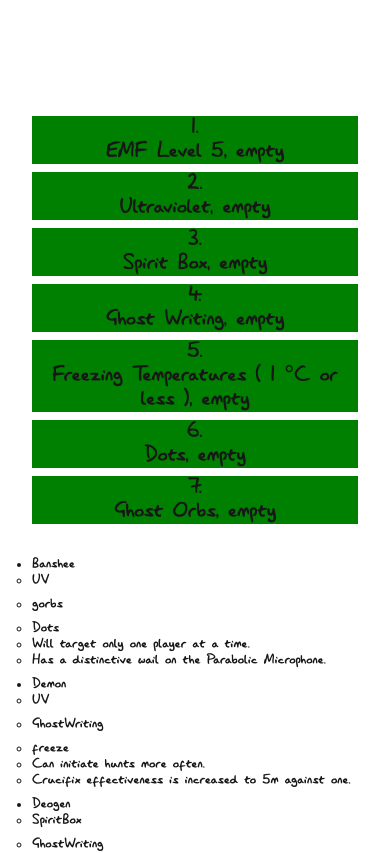
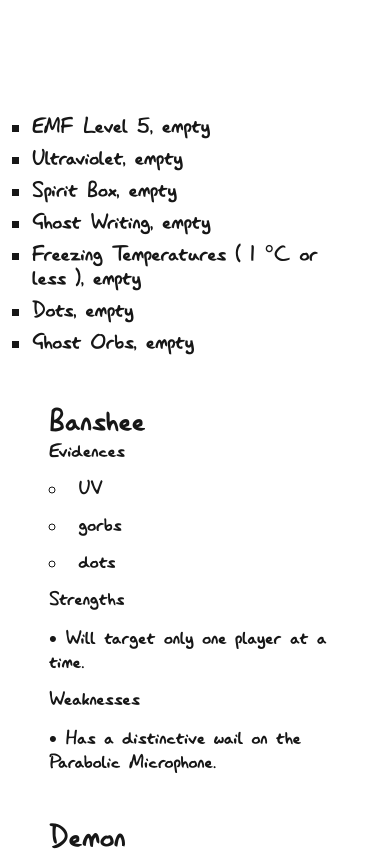
Before and after one commit to rgibbons131/PhasmaphobiaInvestigationHelper, a Next.js app: page / in a window 390 px wide. Shown: the top 853 px of the page. Built offline with nearby package versions, Linux system fonts and the light colour scheme.

Commit message:
Ghosts disapear with evidence

```diff
--- a/src/app/EvidenceCheckbox.js
+++ b/src/app/EvidenceCheckbox.js
@@ -1,4 +1,4 @@
-import styles from "./page.module.css";
+import styles from "./evidenceCheckbox.module.css";
 
 export default function EvidenceCheckbox({ name, valueIn = name, val, func }) {
   return (
--- a/src/app/Ghost.js
+++ b/src/app/Ghost.js
@@ -1,4 +1,7 @@
+import styles from "./ghost.module.css";
+
 export default function Ghost({ ghost, evidences }) {
+  let className = styles.ghostCard;
   let evidence = [];
   for (let i = 0; i < ghost.evidence.length; i++) {
     evidence.push(
@@ -15,6 +18,13 @@ export default function Ghost({ ghost, evidences }) {
       </li>
     );
   }
+  for (let eName in evidences) {
+    if (!ghost.evidence.includes(eName)) {
+      if (evidences[eName]) {
+        className = styles.hidden;
+      }
+    }
+  }
   let weaknesses = [];
   for (let i = 0; i < ghost.weaknesses.length; i++) {
     weaknesses.push(
@@ -24,11 +34,14 @@ export default function Ghost({ ghost, evidences }) {
     );
   }
   return (
-    <li className="ghostCard">
-      <div className="ghostName">{ghost.name}</div>
-      <ul className="evidences">{evidence}</ul>
-      <ul className="strengths">{strengths}</ul>
-      <ul className="weaknesses">{weaknesses}</ul>
+    <li className={className}>
+      <div className={styles.ghostName}>{ghost.name}</div>
+      <p>Evidences</p>
+      <ul className={styles.evidences}>{evidence}</ul>
+      <p>Strengths</p>
+      <ul className={styles.strengths}>{strengths}</ul>
+      <p>Weaknesses</p>
+      <ul className={styles.weaknesses}>{weaknesses}</ul>
     </li>
   );
 }
--- /dev/null
+++ b/src/app/evidenceCheckbox.module.css
@@ -0,0 +1,4 @@
+.evidenceCheckbox {
+  text-align: left;
+  list-style: square;
+}
--- /dev/null
+++ b/src/app/ghost.module.css
@@ -0,0 +1,35 @@
+.ghostCard {
+  font-size: 1.4em;
+  list-style: none;
+  list-style-position: inside;
+  margin-top: 10px;
+  margin-left: 10px;
+  margin-right: 10px;
+  padding: 5px;
+  max-width: 300px;
+  border: 2px white solid;
+  border-radius: 5px;
+}
+
+.ghostCard li {
+  margin: 15px 0;
+}
+
+/* .evidences li::marker {
+} */
+
+.strengths li::marker {
+  content: "\2022    ";
+}
+
+.weaknesses li::marker {
+  content: "\2022    ";
+}
+
+.ghostName {
+  font-size: 1.6em;
+}
+
+.hidden {
+  display: none;
+}
--- a/src/app/ghosts.js
+++ b/src/app/ghosts.js
@@ -4,19 +4,19 @@ export default function ghosts() {
   return [
     {
       name: "Banshee",
-      evidence: ["UV", "gorbs", "Dots"],
+      evidence: ["UV", "gorbs", "dots"],
       strengths: ["Will target only one player at a time."],
       weaknesses: ["Has a distinctive wail on the Parabolic Microphone."],
     },
     {
       name: "Demon",
-      evidence: ["UV", "GhostWriting", "freeze"],
+      evidence: ["UV", "ghostWriting", "freeze"],
       strengths: ["Can initiate hunts more often."],
       weaknesses: ["Crucifix effectiveness is increased to 5m against one."],
     },
     {
       name: "Deogen",
-      evidence: ["SpiritBox", "GhostWriting", "Dots"],
+      evidence: ["spiritBox", "ghostWriting", "dots"],
       strengths: [
         "Always knows where the player is during a hunt and moves very fast when going to their location.",
       ],
@@ -24,7 +24,7 @@ export default function ghosts() {
     },
     {
       name: "Goryo",
-      evidence: ["EMF5", "UV", "Dots"],
+      evidence: ["EMF5", "UV", "dots"],
       strengths: [
         "Can only be seen interacting with D.O.T.S. through a camera when nobody is nearby.",
       ],
@@ -44,7 +44,7 @@ export default function ghosts() {
     },
     {
       name: "Mare",
-      evidence: ["SpiritBox", "gorbs", "GhostWriting"],
+      evidence: ["spiritBox", "gorbs", "ghostWriting"],
       strengths: ["Has an increased chance to attack in the dark."],
       weaknesses: [
         "Turning the lights on will reduce the chance of an attack.",
@@ -52,7 +52,7 @@ export default function ghosts() {
     },
     {
       name: "Moroi",
-      evidence: ["SpiritBox", "GhostWriting", "freeze"],
+      evidence: ["spiritBox", "ghostWriting", "freeze"],
       strengths: [
         "Moves noticeably faster at low player sanity and can make players lose sanity quicker than usual while investigating.",
       ],
@@ -60,13 +60,13 @@ export default function ghosts() {
     },
     {
       name: "The Mimic",
-      evidence: ["SpiritBox", "UV", "gorbs", "freeze"],
+      evidence: ["spiritBox", "UV", "gorbs", "freeze"],
       strengths: ["Can mimic the abilities and traits of other ghosts."],
       weaknesses: ["Will present Ghost Orbs as a secondary "],
     },
     {
       name: "Myling",
-      evidence: ["EMF5", "UV", "GhostWriting"],
+      evidence: ["EMF5", "UV", "ghostWriting"],
       strengths: ["Has quieter footsteps during a hunt."],
       weaknesses: ["Produces paranormal sounds more frequently."],
     },
@@ -78,13 +78,13 @@ export default function ghosts() {
     },
     {
       name: "Oni",
-      evidence: ["EMF5", "freeze", "Dots"],
+      evidence: ["EMF5", "freeze", "dots"],
       strengths: ["Increased activity and ghost events."],
       weaknesses: ["An Oni's increased activity makes them easier to find."],
     },
     {
       name: "Onryo",
-      evidence: ["SpiritBox", "gorbs", "freeze"],
+      evidence: ["spiritBox", "gorbs", "freeze"],
       strengths: ["A flame extinguishing can cause an Onryo to attack."],
       weaknesses: [
         "The presence of flames reduces the Onryo's ability to attack.",
@@ -92,7 +92,7 @@ export default function ghosts() {
     },
     {
       name: "Phantom",
-      evidence: ["SpiritBox", "UV", "Dots"],
+      evidence: ["spiritBox", "UV", "dots"],
       strengths: [
         "Looking at a Phantom will lower the player's sanity considerably.",
       ],
@@ -102,13 +102,13 @@ export default function ghosts() {
     },
     {
       name: "Poltergeist",
-      evidence: ["SpiritBox", "UV", "GhostWriting"],
+      evidence: ["spiritBox", "UV", "ghostWriting"],
       strengths: ["Capable of throwing multiple objects at once."],
       weaknesses: ["Becomes powerless with no throwables nearby."],
     },
     {
       name: "Raiju",
-      evidence: ["EMF5", "gorbs", "Dots"],
+      evidence: ["EMF5", "gorbs", "dots"],
       strengths: ["Moves faster near electrical devices."],
       weaknesses: [
         "Disrupts electronic equipment from further away when it hunts.",
@@ -116,7 +116,7 @@ export default function ghosts() {
     },
     {
       name: "Revenant",
-      evidence: ["gorbs", "GhostWriting", "freeze"],
+      evidence: ["gorbs", "ghostWriting", "freeze"],
       strengths: [
         "Can travel significantly faster if a player is spotted during a hunt.",
       ],
@@ -124,13 +124,13 @@ export default function ghosts() {
     },
     {
       name: "Shade",
-      evidence: ["EMF5", "GhostWriting", "freeze"],
+      evidence: ["EMF5", "ghostWriting", "freeze"],
       strengths: ["Being shy makes it more difficult to locate and obtain "],
       weaknesses: ["Less likely to hunt if multiple people are nearby."],
     },
     {
       name: "Spirit",
-      evidence: ["EMF5", "SpiritBox", "GhostWriting"],
+      evidence: ["EMF5", "spiritBox", "ghostWriting"],
       strengths: ["None."],
       weaknesses: [
         "Smudge sticks are more effective, preventing a hunt for longer.",
@@ -138,7 +138,7 @@ export default function ghosts() {
     },
     {
       name: "The Twins",
-      evidence: ["EMF5", "SpiritBox", "freeze"],
+      evidence: ["EMF5", "spiritBox", "freeze"],
       strengths: ["Either Twin may start a hunt, though not at the same time."],
       weaknesses: [
         "Will often interact with the environment at the same time.",
@@ -146,13 +146,13 @@ export default function ghosts() {
     },
     {
       name: "Wraith",
-      evidence: ["EMF5", "SpiritBox", "Dots"],
+      evidence: ["EMF5", "spiritBox", "dots"],
       strengths: ["Does not leave UV footprints after stepping in salt."],
       weaknesses: ["Will become more active if it steps in salt."],
     },
     {
       name: "Yokai",
-      evidence: ["SpiritBox", "gorbs", "Dots"],
+      evidence: ["spiritBox", "gorbs", "dots"],
       strengths: [
         "Talking near the Yokai will anger it, increasing the chance to attack.",
       ],
@@ -160,7 +160,7 @@ export default function ghosts() {
     },
     {
       name: "Yurei",
-      evidence: ["gorbs", "freeze", "Dots"],
+      evidence: ["gorbs", "freeze", "dots"],
       strengths: ["Has a stronger effect on sanity."],
       weaknesses: [
         "Smudging the Yurei's ghost room will reduce how often it wanders.",
@@ -168,7 +168,7 @@ export default function ghosts() {
     },
     {
       name: "Thaye",
-      evidence: ["gorbs", "GhostWriting", "Dots"],
+      evidence: ["gorbs", "ghostWriting", "dots"],
 
       strengths: [
         "Entering the location makes it active, defensive and agile.",
--- a/src/app/page.js
+++ b/src/app/page.js
@@ -38,7 +38,7 @@ export default function Home() {
   return (
     <div className={styles.page}>
       <main className={styles.main}>
-        <ol>
+        <ol className={styles.evidenceList}>
           <TriStateCheckbox
             name="EMF Level 5"
             valueIn="EMF5"
@@ -95,9 +95,8 @@ export default function Home() {
             }}
           />
         </ol>
-        <ul className="ghostList">{ghostList}</ul>
+        <ul className={styles.ghostList}>{ghostList}</ul>
       </main>
-      <footer className={styles.footer}></footer>
     </div>
   );
 }
--- a/src/app/page.module.css
+++ b/src/app/page.module.css
@@ -10,9 +10,15 @@
   align-items: center;
   justify-items: center;
   min-height: 100svh;
-  padding: 80px;
+  padding: 20px;
   gap: 64px;
   font-family: var(--lazy-dog);
+}
+
+.ghostList {
+  display: flex;
+  flex-direction: row;
+  flex-wrap: wrap;
 }
 
 @media (prefers-color-scheme: dark) {
@@ -24,13 +30,8 @@
     --button-secondary-hover: #1a1a1a;
   }
 }
-.evidenceCheckbox {
-  background-color: green;
-}
-
 .main {
-  display: flex;
-  flex-direction: column;
+  display: grid;
   gap: 32px;
   grid-row-start: 2;
 }
@@ -45,53 +46,6 @@
 }
 .main li:not(:last-of-type) {
   margin-bottom: 8px;
-}
-
-.ctas {
-  display: flex;
-  gap: 16px;
-}
-.ctas a {
-  -webkit-appearance: none;
-     -moz-appearance: none;
-          appearance: none;
-  border-radius: 128px;
-  height: 48px;
-  padding: 0 20px;
-  border: none;
-  border: 1px solid transparent;
-  transition: background 0.2s, color 0.2s, border-color 0.2s;
-  cursor: pointer;
-  display: flex;
-  align-items: center;
-  justify-content: center;
-  font-size: var(--text-size);
-  line-height: 20px;
-  font-weight: 500;
-}
-
-a.primary {
-  background: var(--foreground);
-  color: var(--background);
-  gap: 8px;
-}
-a.secondary {
-  border-color: var(--gray-alpha-200);
-  min-width: 180px;
-}
-
-.footer {
-  grid-row-start: 3;
-  display: flex;
-  gap: 24px;
-}
-.footer a {
-  display: flex;
-  align-items: center;
-  gap: 8px;
-}
-.footer img {
-  flex-shrink: 0;
 }
 
 /* Enable hover only on non-touch devices */
@@ -136,4 +90,4 @@ a.secondary {
     align-items: center;
     justify-content: center;
   }
-}/*# sourceMappingURL=page.module.css.map */
+} /*# sourceMappingURL=page.module.css.map */
--- a/src/app/page.module.scss
+++ /dev/null
@@ -1,153 +0,0 @@
-.page {
-  --gray-rgb: 0, 0, 0;
-  --gray-alpha-200: rgba(var(--gray-rgb), 0.08);
-  --gray-alpha-100: rgba(var(--gray-rgb), 0.05);
-
-  --button-primary-hover: #383838;
-  --button-secondary-hover: #f2f2f2;
-
-  --text-size: 25px;
-
-  display: grid;
-  grid-template-rows: 20px 1fr 20px;
-  align-items: center;
-  justify-items: center;
-  min-height: 100svh;
-  padding: 80px;
-  gap: 64px;
-  font-family: var(--lazy-dog);
-}
-
-@media (prefers-color-scheme: dark) {
-  .page {
-    --gray-rgb: 255, 255, 255;
-    --gray-alpha-200: rgba(var(--gray-rgb), 0.145);
-    --gray-alpha-100: rgba(var(--gray-rgb), 0.06);
-
-    --button-primary-hover: #ccc;
-    --button-secondary-hover: #1a1a1a;
-  }
-}
-
-.evidenceCheckbox {
-  background-color: green;
-}
-
-.main {
-  display: flex;
-  flex-direction: column;
-  gap: 32px;
-  grid-row-start: 2;
-  ol {
-    font-family: var(--lazy-dog);
-    padding-left: 0;
-    margin: 0;
-    font-size: var(--text-size);
-    line-height: 24px;
-    letter-spacing: -0.01em;
-    list-style-position: inside;
-  }
-  li:not(:last-of-type) {
-    margin-bottom: 8px;
-  }
-}
-
-.ctas {
-  display: flex;
-  gap: 16px;
-  a {
-    appearance: none;
-    border-radius: 128px;
-    height: 48px;
-    padding: 0 20px;
-    border: none;
-    border: 1px solid transparent;
-    transition: background 0.2s, color 0.2s, border-color 0.2s;
-    cursor: pointer;
-    display: flex;
-    align-items: center;
-    justify-content: center;
-    font-size: var(--text-size);
-    line-height: 20px;
-    font-weight: 500;
-  }
-}
-
-a {
-  &.primary {
-    background: var(--foreground);
-    color: var(--background);
-    gap: 8px;
-  }
-  &.secondary {
-    border-color: var(--gray-alpha-200);
-    min-width: 180px;
-  }
-}
-
-.footer {
-  grid-row-start: 3;
-  display: flex;
-  gap: 24px;
-  a {
-    display: flex;
-    align-items: center;
-    gap: 8px;
-  }
-  img {
-    flex-shrink: 0;
-  }
-}
-
-/* Enable hover only on non-touch devices */
-@media (hover: hover) and (pointer: fine) {
-  a.primary:hover {
-    background: var(--button-primary-hover);
-    border-color: transparent;
-  }
-
-  a.secondary:hover {
-    background: var(--button-secondary-hover);
-    border-color: transparent;
-  }
-
-  .footer a:hover {
-    text-decoration: underline;
-    text-underline-offset: 4px;
-  }
-}
-
-@media (max-width: 600px) {
-  .page {
-    padding: 32px;
-    padding-bottom: 80px;
-  }
-
-  .main {
-    align-items: center;
-  }
-
-  .main ol {
-    text-align: center;
-  }
-
-  .ctas {
-    flex-direction: column;
-  }
-
-  .ctas a {
-    font-size: 14px;
-    height: 40px;
-    padding: 0 16px;
-  }
-
-  a.secondary {
-    min-width: auto;
-  }
-
-  .footer {
-    flex-wrap: wrap;
-    align-items: center;
-    justify-content: center;
-  }
-}
```
Also changed, not shown: 1 other file (tests, documents, lock files or other folders).
